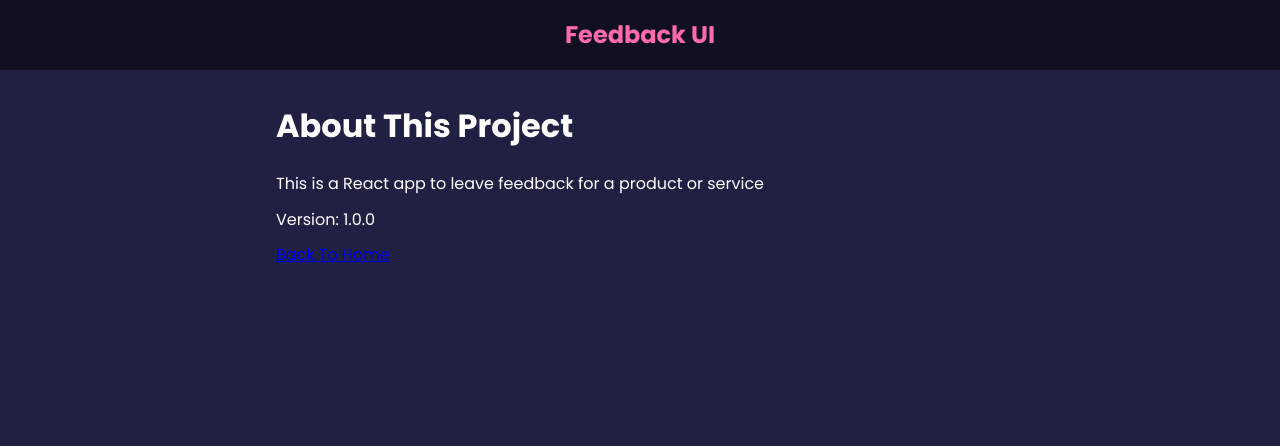
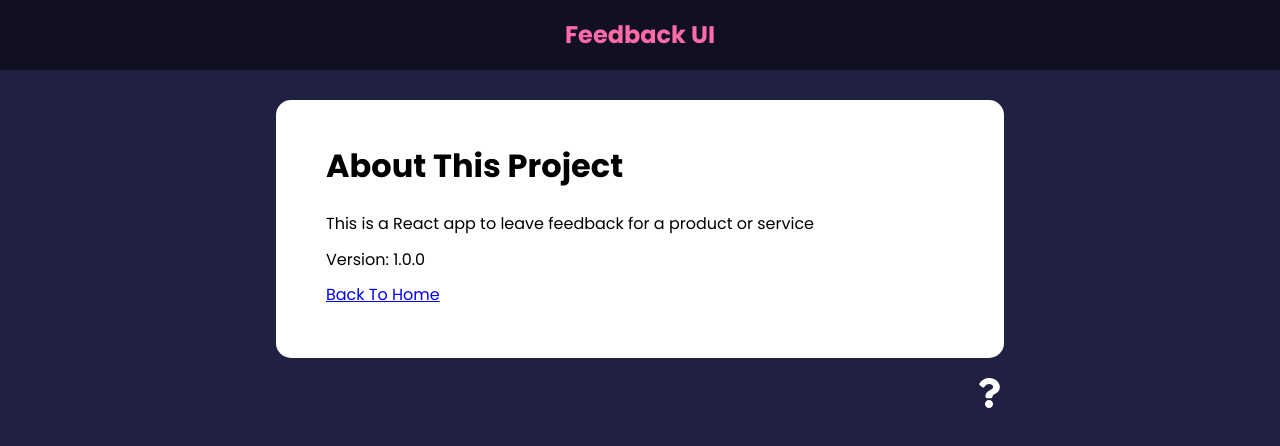
Before and after one commit to Shman-Dee/react-feedback-app, a React (Create React App) app: page /about in a window 1280 px wide. Shown: the top 446 px of the page. Built offline with nearby package versions, Linux system fonts and the light colour scheme; the HTML template or start-up script is replaced by a standard one.

Commit message:
added about icon link

```diff
--- a/src/App.js
+++ b/src/App.js
@@ -7,6 +7,7 @@
 import FeedbackStats from './components/FeedbackStats'
 import FeedbackForm from './components/FeedbackForm'
 import AboutPage from './pages/AboutPage'
+import AboutIconLink from './components/AboutIconLink'
 
 function App() {
   const [feedback, setFeedback] = useState(FeedbackData)
@@ -42,6 +43,7 @@
           ></Route>
           <Route path="/about" element={<AboutPage />} />
         </Routes>
+        <AboutIconLink />
       </div>
     </Router>
   )
--- /dev/null
+++ b/src/components/AboutIconLink.jsx
@@ -0,0 +1,14 @@
+import { FaQuestion } from 'react-icons/fa'
+import { Link } from 'react-router-dom'
+
+function AboutIconLink() {
+  return (
+    <div className="about-link">
+      <Link to={{pathname: '/about'}}>
+        <FaQuestion size={30} />
+      </Link>
+    </div>
+  )
+}
+
+export default AboutIconLink
--- a/src/pages/AboutPage.jsx
+++ b/src/pages/AboutPage.jsx
@@ -1,16 +1,20 @@
 import Card from '../components/shared/Card'
+import { Link } from 'react-router-dom'
+
 
 function AboutPage() {
   return (
+    <Card>
       <div className="about">
         <h1>About This Project</h1>
         <p>This is a React app to leave feedback for a product or service</p>
         <p>Version: 1.0.0</p>
 
         <p>
-        <a href="/">Back To Home</a>
+          <Link to="/">Back To Home</Link>
         </p>
       </div>
+    </Card>
   )
 }
 
```
Lines whose indentation alone changed are shown as unchanged.
